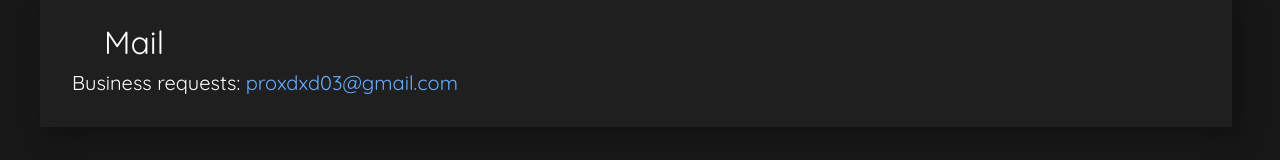
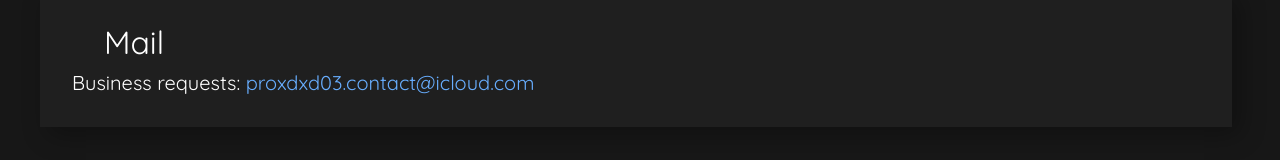
Before and after one commit to proxdxd03/proxdxd03.github.io, a plain HTML site: page contact/index.html in a window 1280 px wide. Shown: the part 212-372 px from the top of the page. Drawn offline with Linux system fonts and the light colour scheme.

Commit message:
1.1.7: Updated mail address

```diff
--- a/contact/index.html
+++ b/contact/index.html
@@ -24,7 +24,7 @@
             <p class="tab">Contact</p>
             <div class="contentbox">
                 <p class="cap">Mail</p>
-                <p class="text">Business requests: <a href="mailto:proxdxd03@gmail.com">proxdxd03@gmail.com</a></p>
+                <p class="text">Business requests: <a href="mailto:proxdxd03.contact@icloud.com">proxdxd03.contact@icloud.com</a></p>
             </div>
         </div>
         <div class="bottombar">
```
